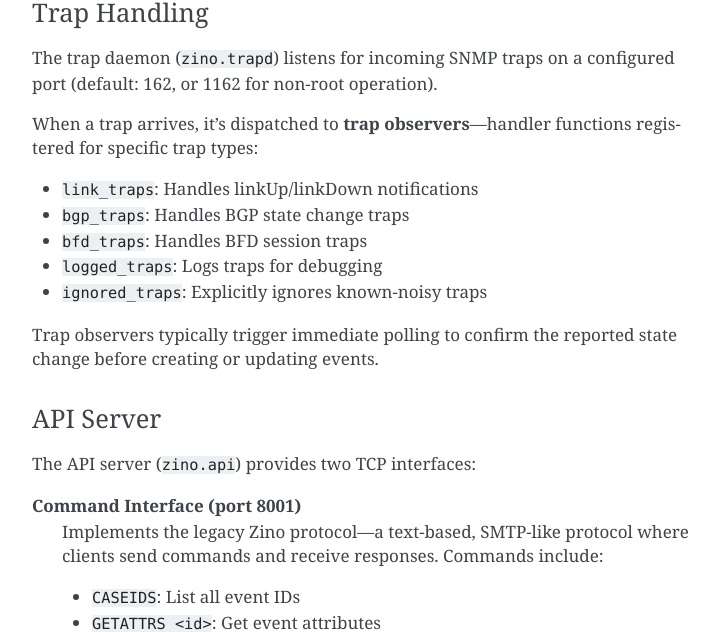
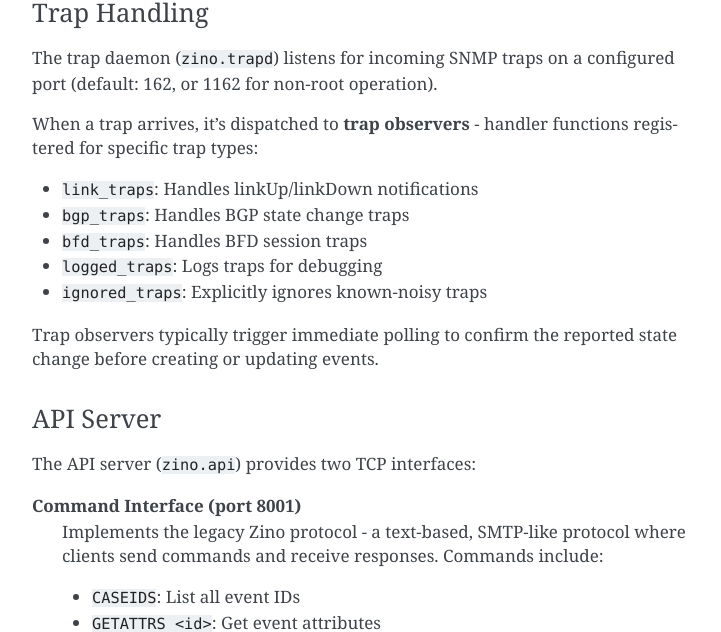
Before and after one commit to Uninett/zino, a Sphinx documentation site: the page built from docs/explanation/architecture.rst, in a window 1280 px wide and 900 px high, scrolled down 2472 px. Shown: the part 148-780 px from the top of the window, without its empty margins (388-1109 px from the left). Built offline with Sphinx 7.4.7, drawn with Linux system fonts in a browser that asks for light colours; pages that are not in the unit, such as notebooks, are missing from menus; the version number could not be read and is left out; some of the changed text lies outside the part shown.

```diff
--- a/docs/explanation/architecture.rst
+++ b/docs/explanation/architecture.rst
@@ -64,7 +64,7 @@ models.
 Task System
 ^^^^^^^^^^^
 
-Polling is implemented through **tasks**—async functions scheduled to run
+Polling is implemented through **tasks** - async functions scheduled to run
 periodically for each device. The base class ``Task`` (in ``zino.tasks.task``)
 provides common functionality; concrete tasks implement the ``run()`` method.
 
@@ -114,8 +114,8 @@ Trap Handling
 The trap daemon (``zino.trapd``) listens for incoming SNMP traps on a
 configured port (default: 162, or 1162 for non-root operation).
 
-When a trap arrives, it's dispatched to **trap observers**—handler functions
-registered for specific trap types:
+When a trap arrives, it's dispatched to **trap observers** - handler
+functions registered for specific trap types:
 
 - ``link_traps``: Handles linkUp/linkDown notifications
 - ``bgp_traps``: Handles BGP state change traps
@@ -132,8 +132,8 @@ API Server
 The API server (``zino.api``) provides two TCP interfaces:
 
 **Command Interface (port 8001)**
-    Implements the legacy Zino protocol—a text-based, SMTP-like protocol where
-    clients send commands and receive responses. Commands include:
+    Implements the legacy Zino protocol - a text-based, SMTP-like protocol
+    where clients send commands and receive responses. Commands include:
 
     - ``CASEIDS``: List all event IDs
     - ``GETATTRS <id>``: Get event attributes
--- a/docs/explanation/concepts.rst
+++ b/docs/explanation/concepts.rst
@@ -141,7 +141,7 @@ Zino uses a **trap-directed polling** model:
 
 **SNMP Polling** (pull)
     Zino periodically queries each device for its current state. Polling is
-    slower but reliable—it catches issues even if traps were never sent.
+    slower but reliable - it catches issues even if traps were never sent.
 
 The combination provides both speed and reliability:
 
```
